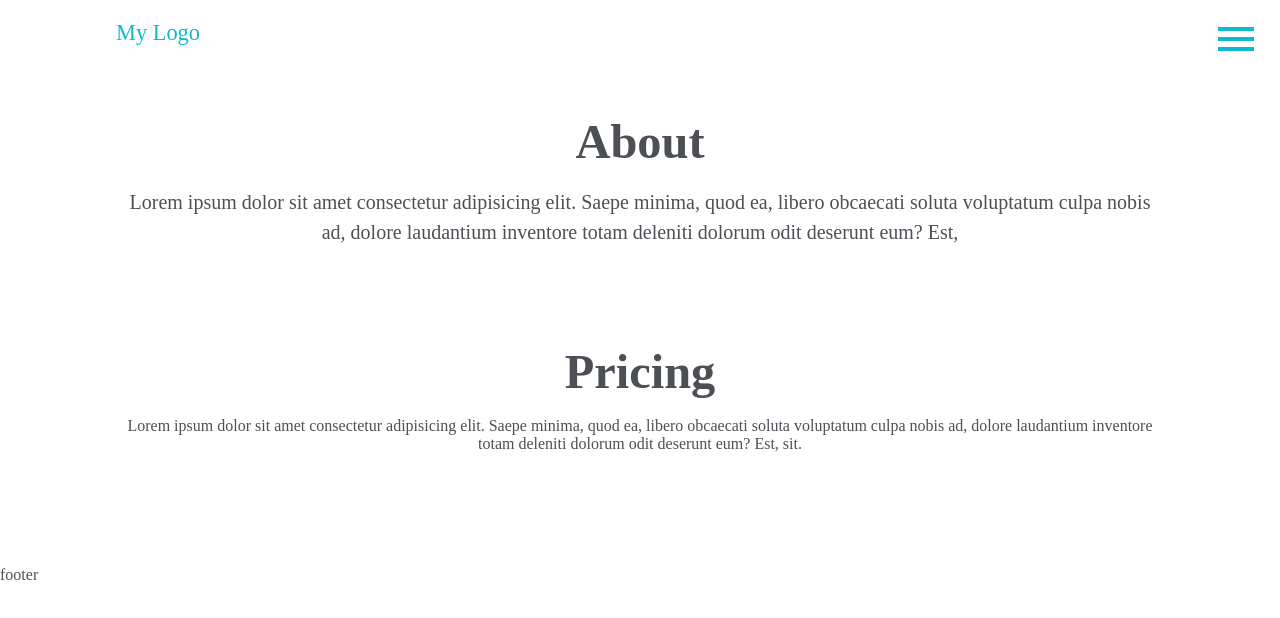
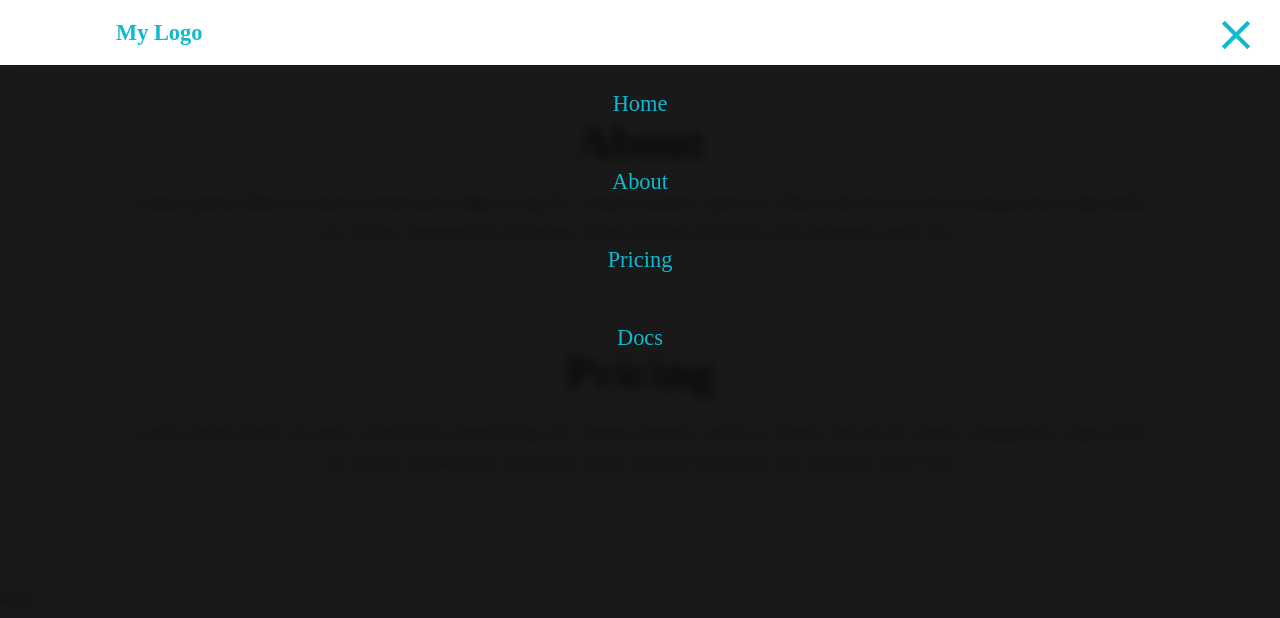
Before and after one commit to artur-dani/simple-website, a plain HTML site: page index.html in a window 1280 px wide. Both pictures are taken after a click on the button "Toggle navigation". Drawn offline with Linux system fonts and the light colour scheme.

Commit message:
add javascri[t for menu toggler

```diff
--- a/index.html
+++ b/index.html
@@ -60,14 +60,18 @@
       <section class="section pricing">
         <div class="container">
           <h2 class="section-title">Pricing</h2>
-          Lorem ipsum dolor sit amet consectetur adipisicing elit. Saepe minima,
-          quod ea, libero obcaecati soluta voluptatum culpa nobis ad, dolore
-          laudantium inventore totam deleniti dolorum odit deserunt eum? Est,
-          sit.
+          <p class="lead">
+            Lorem ipsum dolor sit amet consectetur adipisicing elit. Saepe
+            minima, quod ea, libero obcaecati soluta voluptatum culpa nobis ad,
+            dolore laudantium inventore totam deleniti dolorum odit deserunt
+            eum? Est,
+          </p>
         </div>
       </section>
     </main>
 
     <footer>footer</footer>
+
+    <script src="main.js"></script>
   </body>
 </html>
--- /dev/null
+++ b/main.js
@@ -0,0 +1,7 @@
+const $menuToggler = document.querySelector(".menu-toggler");
+const $navbarList = document.querySelector(".navbar__list");
+
+$menuToggler.addEventListener("click", function () {
+  $menuToggler.classList.toggle("is-active");
+  $navbarList.classList.toggle("is-shown");
+});
--- a/styles.css
+++ b/styles.css
@@ -8,6 +8,10 @@
 
   --color-gray-ligth: #4c5055;
   --color-gray-dark: #212529;
+
+  --color-transparent: rgba(0, 0, 0, 0.9);
+
+  --box-shadow: 0px 0px 18px 0px rgba(0, 0, 0, 0.1);
 }
 
 /*
@@ -83,6 +87,8 @@ img {
   height: 65px;
   line-height: 65px;
   text-align: center;
+  box-shadow: var(--box-shadow);
+  z-index: 99;
 }
 
 .navbar__wrapper {
@@ -103,6 +109,7 @@ img {
 
 .navbar__logo {
   font-size: 1.4rem;
+  font-weight: bold;
   text-decoration: none;
   white-space: nowrap;
 
@@ -113,7 +120,8 @@ img {
   position: absolute;
   display: block;
   width: 100%;
-  background-color: #333;
+  background-color: var(--color-transparent);
+  backdrop-filter: blur(6px);
   height: 0px;
   transition: all 0.3s ease-in;
   overflow-y: hidden;
@@ -184,11 +192,11 @@ img {
 .menu-toggler {
   background: transparent;
   border: 0;
-  z-index: 10;
+  z-index: 100;
   cursor: pointer;
 
   position: fixed;
-  top: 20px;
+  top: 16px;
   right: 20px;
 }
 
```
